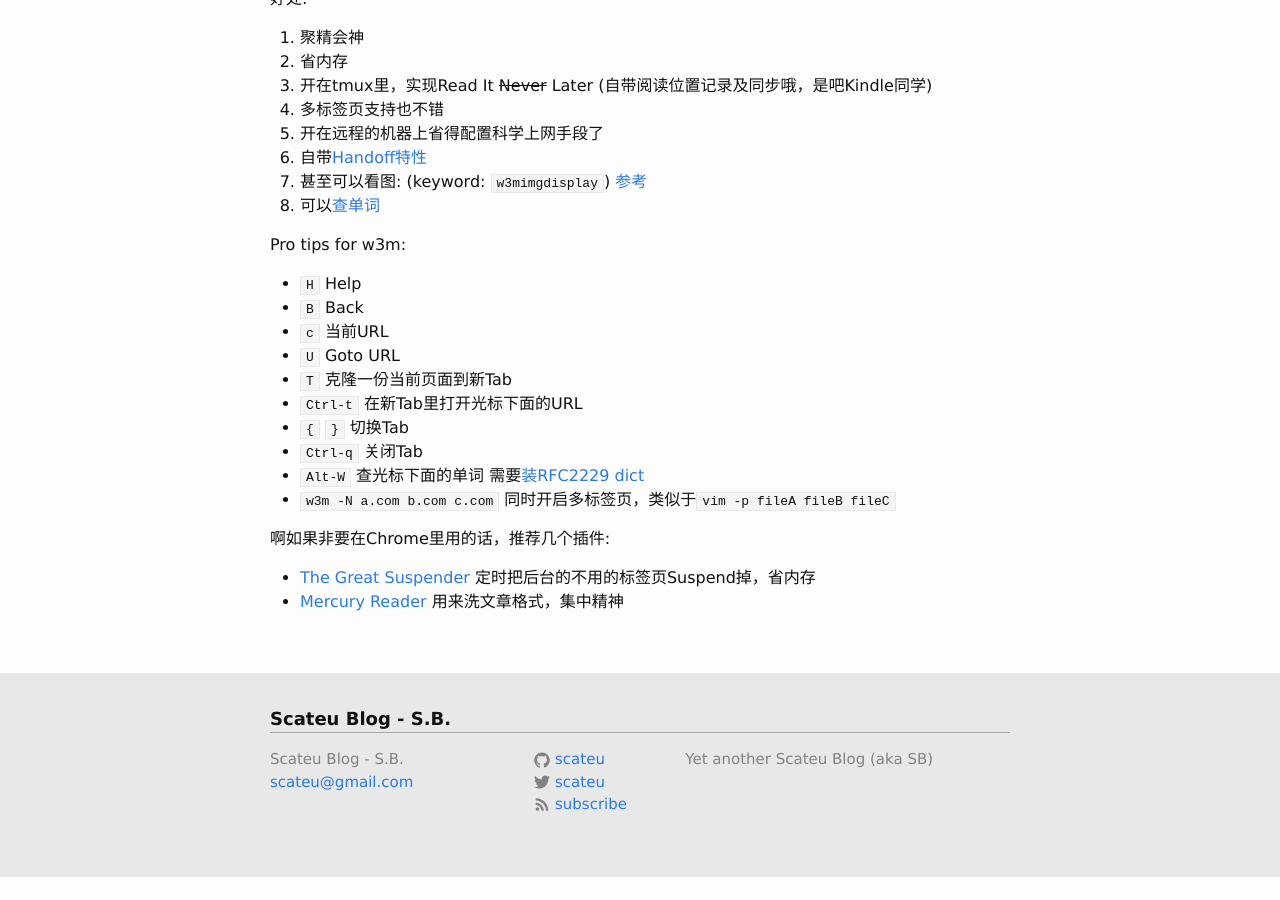
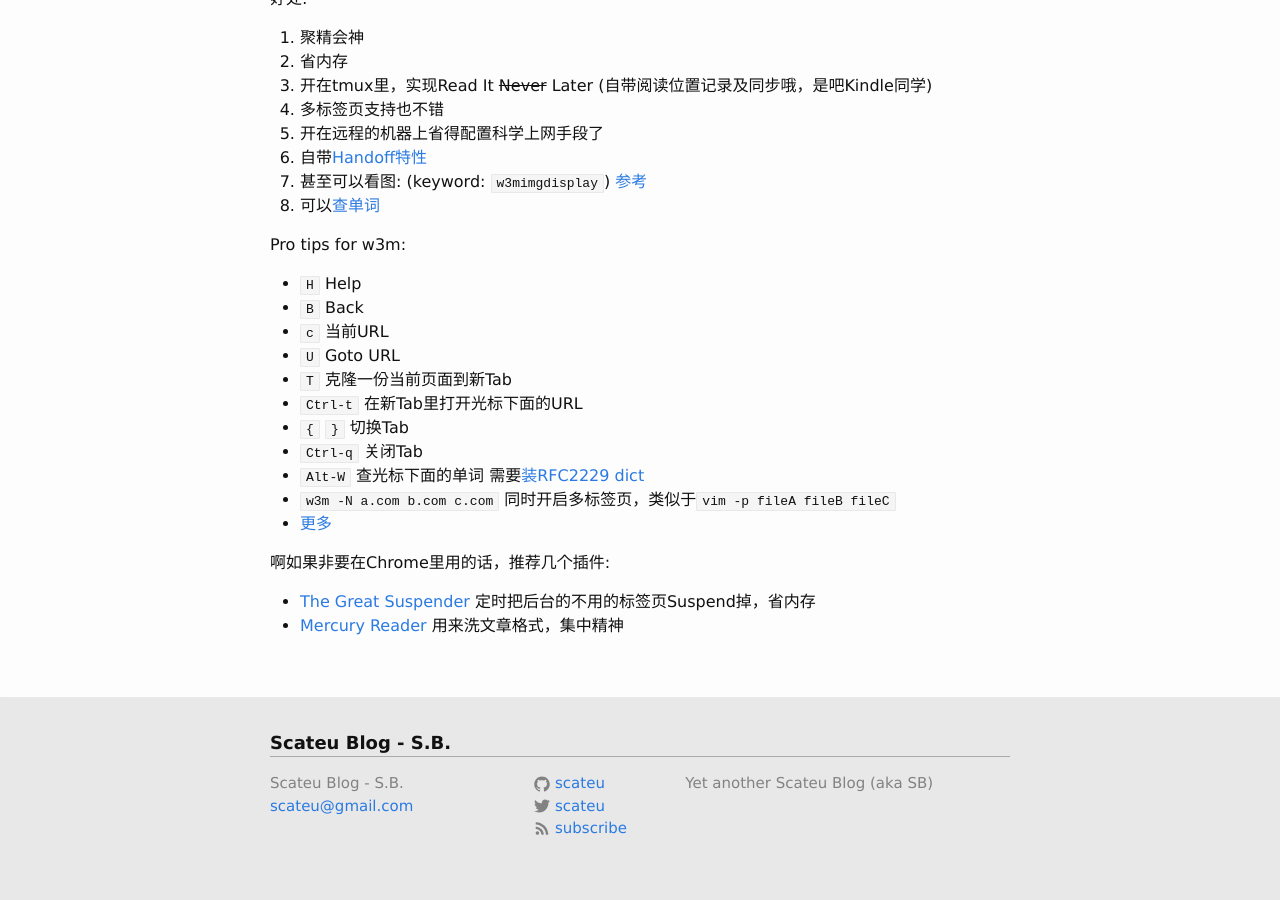
Before and after one commit to scateu/scateu.github.io, a Jekyll site: the page built from _posts/2018-01-28-terminal-in-new-times.md, in a window 1280 px wide and 900 px high, scrolled down 4544 px. Built offline with Jekyll 4.4.1, drawn with Linux system fonts in a browser that asks for light colours; nearby versions of some CDN libraries; comment, search, counter and statistics services are not loaded; before the commit the page ends 5420 px from its top, so only the background shows below that.

Commit message:
terminal

```diff
--- a/_posts/2018-01-28-terminal-in-new-times.md
+++ b/_posts/2018-01-28-terminal-in-new-times.md
@@ -283,6 +283,7 @@ Pro tips for w3m:
  - `Ctrl-q` 关闭Tab
  - `Alt-W` 查光标下面的单词 需要[装RFC2229 dict](http://scateu.me/2014/11/04/youdao-dict-in-bash.html)
  - `w3m -N a.com b.com c.com` 同时开启多标签页，类似于`vim -p fileA fileB fileC`
+ - [更多](https://box.matto.nl/w3m.html)
 
 啊如果非要在Chrome里用的话，推荐几个插件:
 
```
